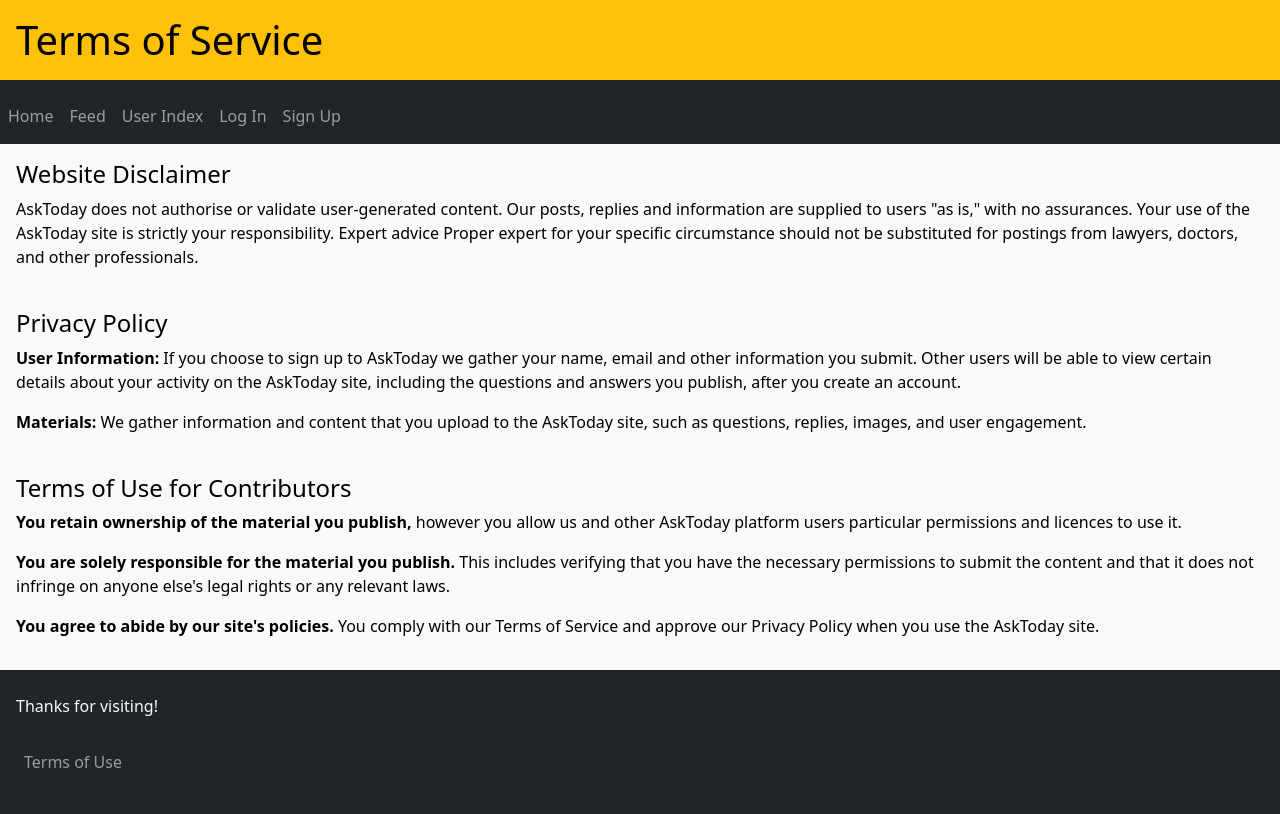
After one commit to GeorgieLiefman/AskToday, a Flask app: page /terms/ in a window 1280 px wide. The commit adds this page. Run offline with Flask 2, Linux system fonts and the light colour scheme; parts of the project's set-up code (start-up, migrations or seed data) failed here and were passed over.

Commit message:
Added terms of use page

```diff
--- a/q_and_a_app/controllers/post_controller.py
+++ b/q_and_a_app/controllers/post_controller.py
@@ -13,9 +13,18 @@ posts = Blueprint('posts', __name__)
 @posts.route('/', methods=["GET"])
 def home_page():
     data = {
-        "page_title": "Homepage"
+        "page_title": "AskToday"
     }
     return render_template("homepage.html", page_data=data)
+
+
+# Terms of Service page
+@posts.route('/terms/', methods=["GET"])
+def terms_of_service():
+    data = {
+        "page_title": "Terms of Service"
+    }
+    return render_template("terms_of_use.html", page_data=data)
 
 
 # Get the feed
--- a/q_and_a_app/templates/base.html
+++ b/q_and_a_app/templates/base.html
@@ -2,10 +2,11 @@
 <html>
     <head>
         <title>
-            Uni App
+            AskToday
         </title>
         <link rel="stylesheet" href="https://cdn.jsdelivr.net/npm/bootstrap@5.1.3/dist/css/bootstrap.min.css" integrity="sha384-1BmE4kWBq78iYhFldvKuhfTAU6auU8tT94WrHftjDbrCEXSU1oBoqyl2QvZ6jIW3" crossorigin="anonymous">
         <meta name="viewport" content="width=device-width, initial-scale=1, shrink-to-fit=no">
+        <link rel="icon" href="images/favicon.ico" type="image/x-icon" alt="logo"/>
     </head>
     <body class="bg-dark">
         <header>
@@ -47,6 +48,14 @@
 
             {% endblock %}
         </div>
-        <footer class="p-3 mb-2 bg-dark text-light">Thanks for visiting!</footer>
+        <footer class="p-3 mb-2 bg-dark text-light">
+            <p>Thanks for visiting!</p>
+            <nav class="navbar navbar-expand-lg navbar-dark">
+                <ul class="navbar-nav">
+                    <li class="nav-item">
+                        <a href="/terms/" class="nav-link">Terms of Use</a>
+                    </li>
+                </ul>
+        </footer>
     </body>
 </html>
--- /dev/null
+++ b/q_and_a_app/templates/terms_of_use.html
@@ -0,0 +1,29 @@
+{% extends "base.html" %}
+{% block content %}
+    <h4>Website Disclaimer</h4>
+    <p>AskToday does not authorise or validate user-generated content. Our posts, replies and information
+        are supplied to users "as is," with no assurances. Your use of the AskToday site is strictly your
+        responsibility. Expert advice Proper expert  for your specific circumstance should not be substituted
+        for postings from lawyers, doctors, and other professionals. </p>
+
+
+    <br>
+    <h4>Privacy Policy</h4>
+    <p><strong>User Information:</strong> If you choose to sign up to AskToday we gather your name, email
+        and other information you submit. Other users will be able to view certain details about your activity
+        on the AskToday site, including the questions and answers you publish, after you create an account.</p>
+    <p><strong>Materials:</strong>  We gather information and content that you upload to the AskToday site,
+        such as questions, replies, images, and user engagement.
+
+
+
+    <br><br>
+    <h4>Terms of Use for Contributors</h4>
+    <p><strong>You retain ownership of the material you publish,</strong> however you allow us and other
+        AskToday platform users particular permissions and licences to use it.</p>
+    <p><strong>You are solely responsible for the material you publish.</strong>  This includes verifying
+        that you have the necessary permissions to submit the content and that it does not infringe on
+        anyone else's legal rights or any relevant laws.</p>
+    <p><strong>You agree to abide by our site's policies.</strong> You comply with our Terms of Service
+        and approve our Privacy Policy when you use the AskToday site.</p>
+{% endblock %}
```
Also changed, not shown: q_and_a_app/templates/images/favicon.ico (added), 2 other files.
